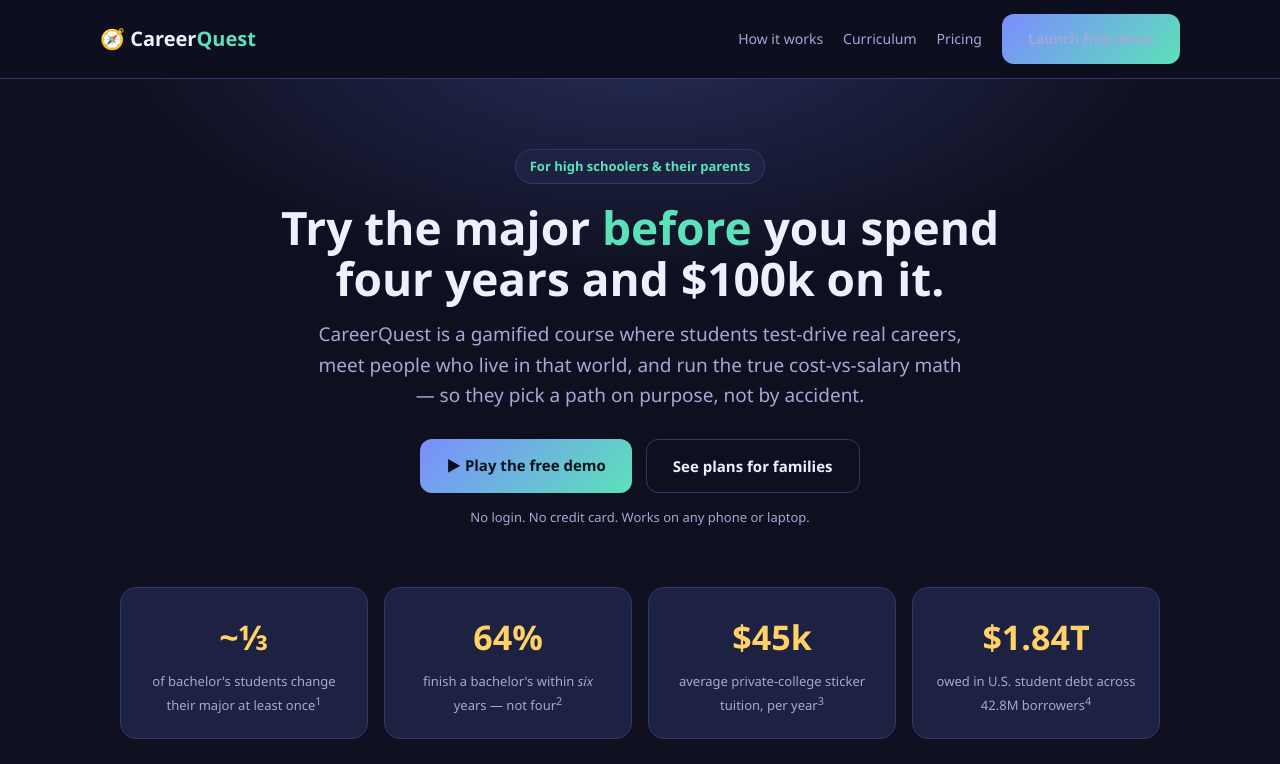
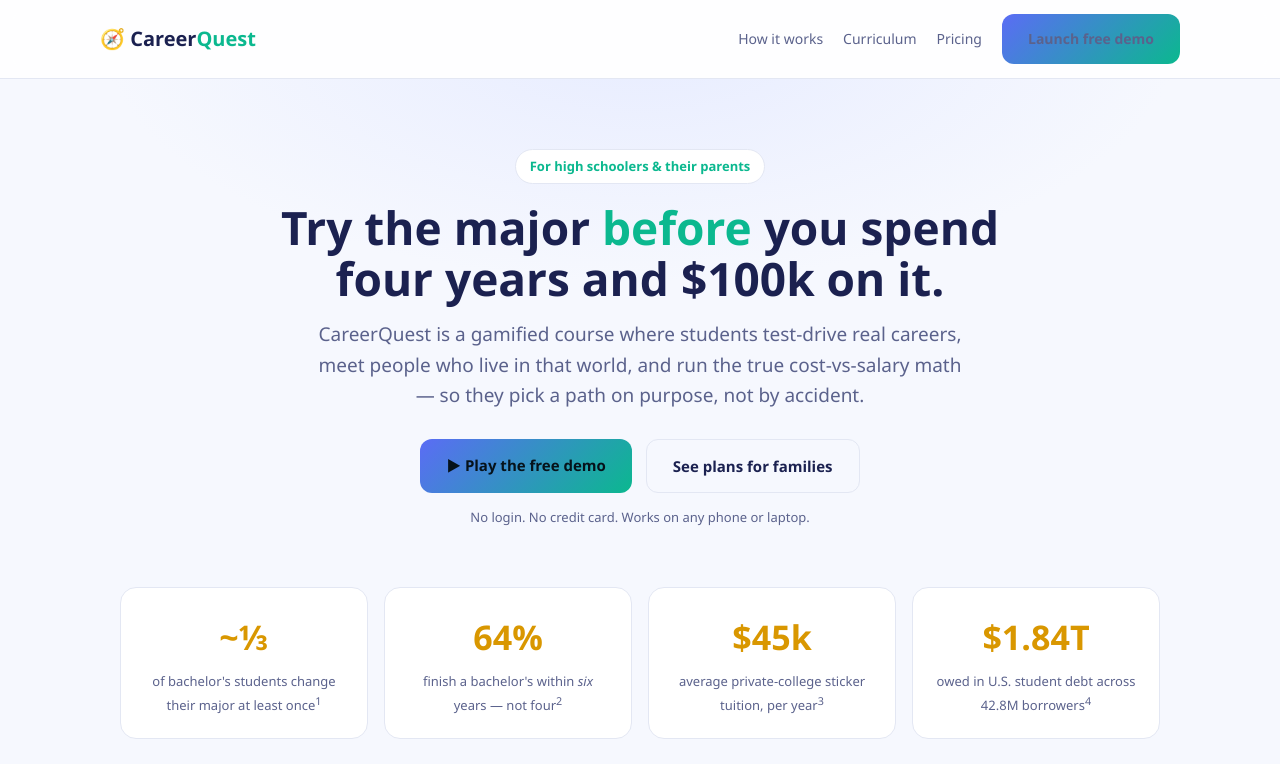
Before and after one commit to danielduongg/career-quest, a plain HTML site: page index.html in a window 1280 px wide. Shown: the top 764 px of the page. Drawn offline with Linux system fonts and the light colour scheme.

Commit message:
Add files via upload

```diff
--- a/index.html
+++ b/index.html
@@ -7,9 +7,9 @@
 <meta name="description" content="A gamified course that helps high schoolers test-drive careers, meet people in the field, and run the real cost-vs-salary math before spending four years and tens of thousands of dollars." />
 <style>
   :root{
-    --bg:#0e1020;--bg2:#171a33;--card:#1d2142;--card2:#252a52;--ink:#eef0ff;--muted:#a3a8d4;
-    --line:#33386b;--accent:#5ce1b9;--accent2:#7c8cff;--gold:#ffd166;--warn:#ff6b8b;--radius:16px;
-    --shadow:0 14px 40px rgba(0,0,0,.4);
+    --bg:#f6f8fe;--bg2:#eef2fb;--card:#ffffff;--card2:#f3f6fd;--ink:#1b2150;--muted:#5b628c;
+    --line:#e3e7f3;--accent:#0bb88f;--accent2:#5b6cf5;--gold:#d99700;--warn:#ef5a73;--radius:16px;
+    --shadow:0 14px 40px rgba(40,50,120,.14);
   }
   *{box-sizing:border-box}
   body{margin:0;background:var(--bg);color:var(--ink);font-family:'Segoe UI',system-ui,-apple-system,sans-serif;line-height:1.6}
@@ -19,7 +19,7 @@
     text-decoration:none;padding:14px 26px;border-radius:12px;font-weight:800;font-size:15px;border:none;cursor:pointer}
   .btn:hover{filter:brightness(1.07)}
   .btn.ghost{background:transparent;border:1px solid var(--line);color:var(--ink)}
-  nav{position:sticky;top:0;z-index:20;background:rgba(14,16,32,.85);backdrop-filter:blur(10px);border-bottom:1px solid var(--line)}
+  nav{position:sticky;top:0;z-index:20;background:rgba(255,255,255,.85);backdrop-filter:blur(10px);border-bottom:1px solid var(--line)}
   .nav-row{display:flex;align-items:center;gap:18px;padding:14px 0}
   .brand{font-weight:800;font-size:20px}.brand span{color:var(--accent)}
   .nav-links{margin-left:auto;display:flex;gap:20px;align-items:center}
@@ -27,7 +27,7 @@
   .nav-links a:hover{color:var(--ink)}
   @media(max-width:680px){.nav-links a:not(.btn){display:none}}
 
-  .hero{text-align:center;padding:70px 0 40px;background:radial-gradient(900px 420px at 50% -10%,#262c57 0%,var(--bg) 60%)}
+  .hero{text-align:center;padding:70px 0 40px;background:radial-gradient(900px 420px at 50% -10%,#e7ecff 0%,var(--bg) 60%)}
   .hero .kicker{display:inline-block;background:var(--card);border:1px solid var(--line);color:var(--accent);
     padding:6px 14px;border-radius:99px;font-size:13px;font-weight:700;margin-bottom:18px}
   .hero h1{font-size:46px;margin:0 auto 16px;max-width:820px;line-height:1.1}
```
